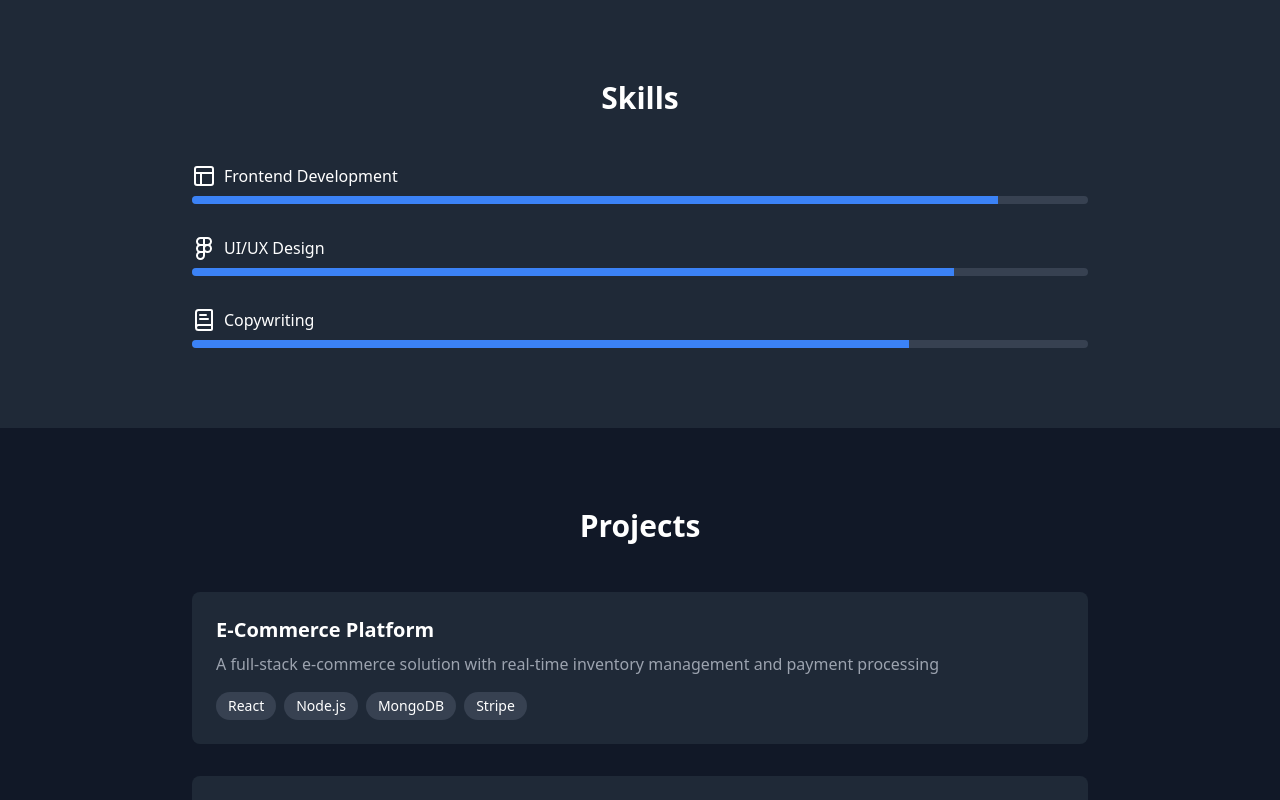
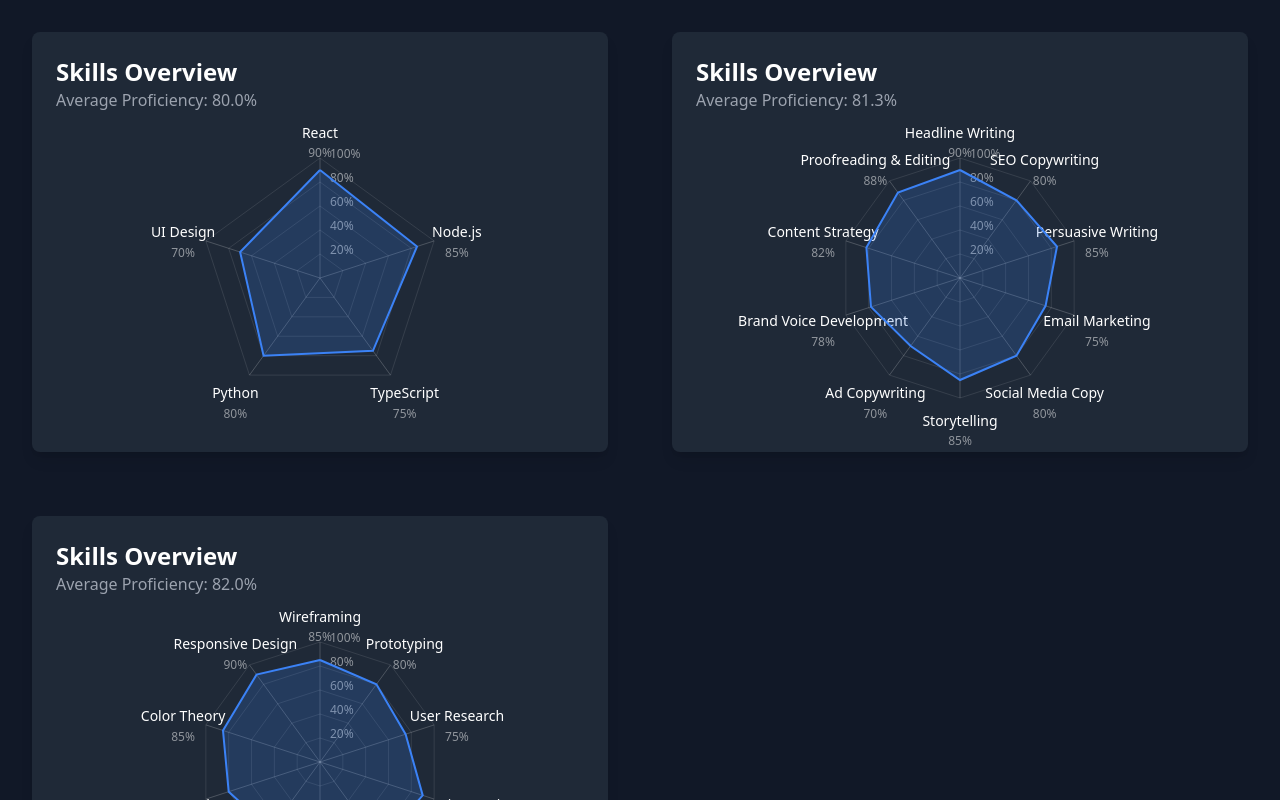
Before and after one commit to WazeemAkthar/Portfolio, a Next.js app: page / in a window 1280 px wide. Shown: the part 800-1600 px from the top of the page. Built offline with nearby package versions, Linux system fonts and the light colour scheme.

Commit message:
secend commit

```diff
--- a/app/components/RadarChart.js
+++ b/app/components/RadarChart.js
@@ -1,7 +1,21 @@
-'use client';
+import React from 'react';
 import { motion } from 'framer-motion';
 
-const RadarChart = ({ skills }) => {
+const RadarChart = ({ skills = [], className = "", theme = "dark" }) => {
+  // Return early if no skills are provided
+  if (!skills || skills.length === 0) {
+    return (
+      <div className={`w-full max-w-2xl mx-auto ${theme === 'dark' ? 'bg-gray-800 text-white' : 'bg-gray-50 text-gray-900'} rounded-lg shadow-lg ${className}`}>
+        <div className="p-6">
+          <h2 className="text-2xl font-bold">Skills Overview</h2>
+          <p className={`text-center ${theme === 'dark' ? 'text-gray-400' : 'text-gray-500'} py-8`}>
+            No skills data available
+          </p>
+        </div>
+      </div>
+    );
+  }
+
   const size = 300;
   const centerX = size / 2;
   const centerY = size / 2;
@@ -16,13 +30,24 @@ const RadarChart = ({ skills }) => {
     };
   };
 
-  const points = skills.map((_, i) => getPoint(i, skills.length, skills[i].level));
+  const points = skills.map((skill, i) => getPoint(i, skills.length, skill.level));
   const pathData = points.map((p, i) => (i === 0 ? `M ${p.x},${p.y}` : `L ${p.x},${p.y}`)).join(' ') + ' Z';
-
   const gridLevels = [0.2, 0.4, 0.6, 0.8, 1];
 
+  const totalSkillLevel = skills.reduce((acc, skill) => acc + skill.level, 0);
+  const averageSkillLevel = (totalSkillLevel / skills.length).toFixed(1);
+
   return (
-    <svg width={size} height={size} className="mx-auto">
+    <div className={`w-full max-w-2xl mx-auto ${theme === 'dark' ? 'bg-gray-800 text-white' : 'bg-gray-50 text-gray-900'} rounded-lg shadow-lg ${className}`}>
+      <div className="p-6">
+        <div className="mb-4">
+          <h2 className="text-2xl font-bold">Skills Overview</h2>
+          <p className={theme === 'dark' ? 'text-gray-400' : 'text-gray-500'}>
+            Average Proficiency: {averageSkillLevel}%
+          </p>
+        </div>
+        <div className="relative">
+          <svg width={size} height={size} className="mx-auto overflow-visible">
             {/* Background grid */}
             {gridLevels.map((level) => (
               <motion.polygon
@@ -32,8 +57,9 @@ const RadarChart = ({ skills }) => {
                   return `${point.x},${point.y}`;
                 }).join(' ')}
                 fill="none"
-          stroke="currentColor"
+                stroke={theme === 'dark' ? 'white' : 'black'}
                 strokeOpacity={0.1}
+                strokeWidth={1}
                 initial={{ opacity: 0 }}
                 animate={{ opacity: 1 }}
                 transition={{ duration: 0.5, delay: level * 0.1 }}
@@ -48,7 +74,7 @@ const RadarChart = ({ skills }) => {
                 y1={centerY}
                 x2={getPoint(i, skills.length, 100).x}
                 y2={getPoint(i, skills.length, 100).y}
-          stroke="currentColor"
+                stroke={theme === 'dark' ? 'white' : 'black'}
                 strokeOpacity={0.2}
                 initial={{ pathLength: 0 }}
                 animate={{ pathLength: 1 }}
@@ -56,37 +82,72 @@ const RadarChart = ({ skills }) => {
               />
             ))}
 
+            {/* Percentage labels */}
+            {gridLevels.map((level) => (
+              <motion.text
+                key={level}
+                x={centerX + 10}
+                y={centerY - (radius * level)}
+                fill={theme === 'dark' ? 'white' : 'black'}
+                className="text-xs opacity-50"
+                initial={{ opacity: 0 }}
+                animate={{ opacity: 1 }}
+                transition={{ duration: 0.5, delay: level * 0.1 }}
+              >
+                {level * 100}%
+              </motion.text>
+            ))}
+
             {/* Skill labels */}
             {skills.map((skill, i) => {
               const point = getPoint(i, skills.length, 120);
               return (
+                <motion.g key={i}>
                   <motion.text
-            key={i}
                     x={point.x}
                     y={point.y}
                     textAnchor="middle"
                     dominantBaseline="middle"
-            className="text-sm"
+                    fill={theme === 'dark' ? 'white' : 'black'}
+                    className="text-sm font-medium"
                     initial={{ opacity: 0 }}
                     animate={{ opacity: 1 }}
                     transition={{ duration: 0.5, delay: i * 0.1 }}
                   >
                     {skill.name}
                   </motion.text>
+                  <motion.text
+                    x={point.x}
+                    y={point.y + 20}
+                    textAnchor="middle"
+                    dominantBaseline="middle"
+                    fill={theme === 'dark' ? 'white' : 'black'}
+                    className="text-xs opacity-50"
+                    initial={{ opacity: 0 }}
+                    animate={{ opacity: 1 }}
+                    transition={{ duration: 0.5, delay: i * 0.1 }}
+                  >
+                    {skill.level}%
+                  </motion.text>
+                </motion.g>
               );
             })}
 
             {/* Skill data */}
             <motion.path
               d={pathData}
-        fill="currentColor"
-        fillOpacity={0.2}
-        stroke="currentColor"
+              className="stroke-blue-500"
+              fill={theme === 'dark' ? 'rgba(59, 130, 246, 0.2)' : 'rgba(59, 130, 246, 0.2)'}
               strokeWidth={2}
               initial={{ pathLength: 0, opacity: 0 }}
               animate={{ pathLength: 1, opacity: 1 }}
               transition={{ duration: 1.5 }}
             />
           </svg>
+        </div>
+      </div>
+    </div>
   );
 };
+
+export default RadarChart;
--- a/app/page.js
+++ b/app/page.js
@@ -12,8 +12,9 @@ import {
   Layout,
   Database,
   BookText,
-  Figma
+  Figma,
 } from "lucide-react";
+import RadarChart from "./components/RadarChart";
 
 // Animation variants
 const fadeIn = {
@@ -35,9 +36,39 @@ const item = {
   show: { opacity: 1, x: 0 },
 };
 
-const links = {
+const FrontendskillsData = [
+  { name: "React", level: 90 },
+  { name: "Node.js", level: 85 },
+  { name: "TypeScript", level: 75 },
+  { name: "Python", level: 80 },
+  { name: "UI Design", level: 70 },
+];
 
-}
+const copywritingSkills = [
+  { name: "Headline Writing", level: 90 },
+  { name: "SEO Copywriting", level: 80 },
+  { name: "Persuasive Writing", level: 85 },
+  { name: "Email Marketing", level: 75 },
+  { name: "Social Media Copy", level: 80 },
+  { name: "Storytelling", level: 85 },
+  { name: "Ad Copywriting", level: 70 },
+  { name: "Brand Voice Development", level: 78 },
+  { name: "Content Strategy", level: 82 },
+  { name: "Proofreading & Editing", level: 88 },
+];
+
+const uiUxSkills = [
+  { name: "Wireframing", level: 85 },
+  { name: "Prototyping", level: 80 },
+  { name: "User Research", level: 75 },
+  { name: "Interaction Design", level: 90 },
+  { name: "Visual Design", level: 85 },
+  { name: "Usability Testing", level: 80 },
+  { name: "Design Systems", level: 70 },
+  { name: "Typography", level: 80 },
+  { name: "Color Theory", level: 85 },
+  { name: "Responsive Design", level: 90 },
+];
 
 export default function Home() {
   const [theme, setTheme] = useState("dark");
@@ -78,6 +109,24 @@ export default function Home() {
       level: 85,
     },
     { name: "Copywriting", icon: <BookText className="w-6 h-6" />, level: 80 },
+  ];
+
+  const links = [
+    {
+      name: "Github",
+      icon: <Github className="w-6 h-6" />,
+      url: "https://github.com/WazeemAkthar",
+    },
+    {
+      name: "LinkedIn",
+      icon: <Linkedin className="w-6 h-6" />,
+      url: "https://www.linkedin.com/in/wazeem-akthar-03738128a/",
+    },
+    {
+      name: "Email",
+      icon: <Mail className="w-6 h-6" />,
+      url: "mailto:aktharwazeem@gmail.com",
+    },
   ];
 
   return (
@@ -128,13 +177,14 @@ export default function Home() {
             animate="show"
           >
             {[
-              <Github key="github" />,
+              <Github key="github" href="https://github.com/WazeemAkthar" />,
               <Linkedin key="linkedin" />,
               <Mail key="mail" />,
             ].map((icon, index) => (
               <motion.a
                 key={index}
-                href="#"
+                href={links[index].url}
+                target="_blank"
                 className="p-2 hover:text-blue-400 transition-colors"
                 variants={item}
                 whileHover={{ scale: 1.2 }}
@@ -146,6 +196,27 @@ export default function Home() {
           </motion.div>
         </div>
       </motion.div>
+
+      {/* Skills Radar Charts */}
+      <div className="grid grid-cols-1 md:grid-cols-2 gap-8 p-4">
+        <motion.div>
+          <div className="p-4">
+            <RadarChart skills={FrontendskillsData} theme={theme} />
+          </div>
+        </motion.div>
+
+        <motion.div>
+          <div className="p-4">
+            <RadarChart skills={copywritingSkills} theme={theme} />
+          </div>
+        </motion.div>
+
+        <motion.div>
+          <div className="p-4">
+            <RadarChart skills={uiUxSkills} theme={theme} />
+          </div>
+        </motion.div>
+      </div>
 
       {/* Skills Section */}
       <div className="py-20 px-4 bg-gray-800">
--- /dev/null
+++ b/tailwind.config.js
@@ -0,0 +1,13 @@
+/** @type {import('tailwindcss').Config} */
+module.exports = {
+  content: [
+    "./pages/**/*.{js,ts,jsx,tsx,mdx}",
+    "./components/**/*.{js,ts,jsx,tsx,mdx}",
+    "./app/**/*.{js,ts,jsx,tsx,mdx}",
+  ],
+  darkMode: "class",
+  theme: {
+    extend: {},
+  },
+  plugins: [],
+};
--- a/tailwind.config.mjs
+++ /dev/null
@@ -1,13 +0,0 @@
-/** @type {import('tailwindcss').Config} */
-module.exports = {
-  content: [
-    './pages/**/*.{js,ts,jsx,tsx,mdx}',
-    './components/**/*.{js,ts,jsx,tsx,mdx}',
-    './app/**/*.{js,ts,jsx,tsx,mdx}',
-  ],
-  darkMode: 'class',
-  theme: {
-    extend: {},
-  },
-  plugins: [],
-}
```
Lines whose indentation alone changed are shown as unchanged.
